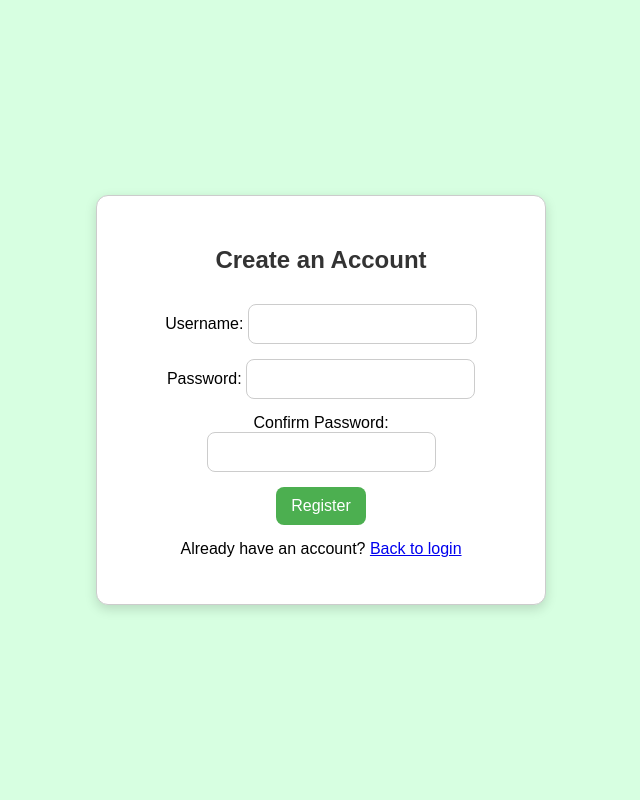
After one commit to ayank674/therapistAI, a Flask app: template templates/signup.html in a window 1280 px wide. The commit adds this page. Shown: the whole page, without its empty margins (319-959 px from the left). Run offline with Flask 3, Linux system fonts and the light colour scheme; the template is opened without the code that fills it, so the values that code supplies are empty.

Commit message:
Implemented a signup front page.

```diff
--- a/static/style.css
+++ b/static/style.css
@@ -32,7 +32,7 @@ body {
     box-shadow: 0 4px 12px rgba(0, 0, 0, 0.15);
     text-align: center;
     width: 100%;
-    max-width: 400px;
+    max-width: 450px;
 }
 
 /* Login form layout */
@@ -67,6 +67,15 @@ h2 {
 .userText, .botText {
     margin: 10px 0;
     clear: both;
+    display: flex;
+}
+
+.userText {
+    justify-content: flex-end; /* Push to the right */
+}
+
+.botText {
+    justify-content: flex-start; /* Push to the left */
 }
 
 /* Style for user messages */
@@ -74,6 +83,7 @@ h2 {
     background-color: #d2e8ff;
     padding: 10px 15px;
     border-radius: 20px;
+    border-bottom-right-radius: 0;
     max-width: 70%;
     display: inline-block;
     word-wrap: break-word;
@@ -84,6 +94,7 @@ h2 {
     background-color: #e4ffe4;
     padding: 10px 15px;
     border-radius: 20px;
+    border-bottom-left-radius: 0;
     max-width: 70%;
     display: inline-block;
     word-wrap: break-word;
@@ -123,3 +134,14 @@ h2 {
 #buttonInput:hover {
     background-color: #45a049;
 }
+.botText span p,
+.botText span ul,
+.botText span li {
+    margin: 0;
+    padding: 0;
+}
+
+/* Optional: slight spacing between list items for readability */
+.botText span li + li {
+    margin-top: 4px;
+}
--- a/templates/index.html
+++ b/templates/index.html
@@ -4,6 +4,7 @@
     <title>Therapist Chatbot</title>
     <link rel="stylesheet" href="../static/style.css">
     <script src="https://code.jquery.com/jquery-3.6.0.min.js"></script>
+    <script src="https://cdn.jsdelivr.net/npm/marked/marked.min.js"></script>
     <link rel="icon" type="image/x-icon" href="../images/favicon.ico">
 </head>
 <body onload="getInitialGreeting()">
--- a/templates/login.html
+++ b/templates/login.html
@@ -3,7 +3,7 @@
         <title>Login</title>
         <link rel="stylesheet" href="../static/style.css">
     </head>
-    <<body>
+    <body>
         <div class="loginContainer">
             <h2>Login</h2>
             <form method="POST" action="/login" class="loginForm">
@@ -17,6 +17,10 @@
                 </div>
                 <button id="buttonInput" type="submit">Login</button>
             </form>
+            <p style="margin-top: 15px;">
+                Don’t have an account? <a href="/register">Create one</a>
+            </p>
+
         </div>
     </body>
 </html>
--- /dev/null
+++ b/templates/signup.html
@@ -0,0 +1,31 @@
+<!DOCTYPE html>
+<html lang="en">
+<head>
+    <title>Register</title>
+    <link rel="stylesheet" href="../static/style.css">
+</head>
+<body>
+    <div class="loginContainer">
+        <h2>Create an Account</h2>
+        <form method="POST" action="/register" class="loginForm">
+            <div class="formRow">
+                <label for="username">Username:</label>
+                <input id="textInput" type="text" name="username" required>
+            </div>
+            <div class="formRow">
+                <label for="password">Password:</label>
+                <input id="textInput" type="password" name="password" required>
+            </div>
+            <div class="formRow">
+                <label for="confirm-password">Confirm Password:</label>
+                <input id="textInput" type="password" name="password" required>
+            </div>
+            <button id="buttonInput" type="submit">Register</button>
+        </form>
+        <p style="margin-top: 15px;">
+            Already have an account? <a href="/login">Back to login</a>
+        </p>
+
+    </div>
+</body>
+</html>
```
Also changed, not shown: static/script.js (+10 -4 lines).
